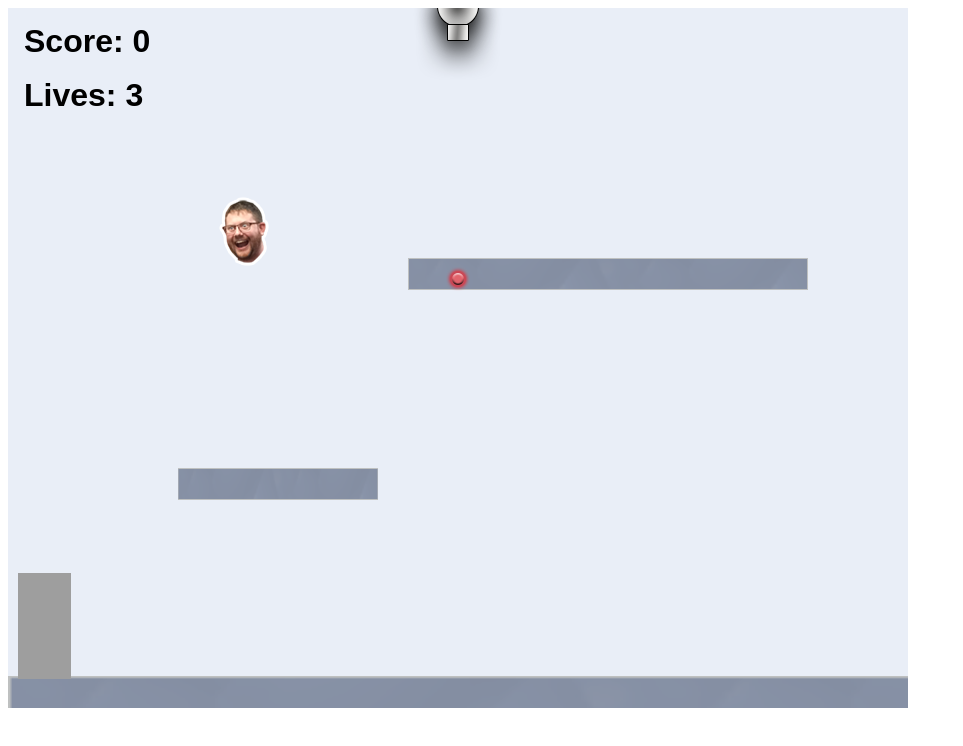
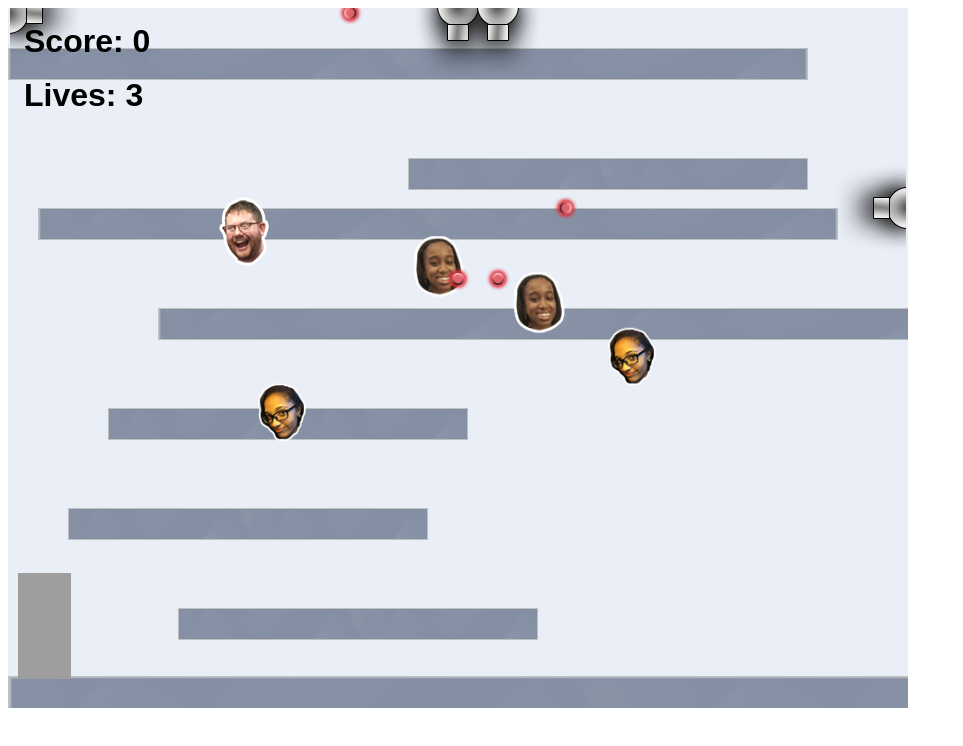
Before and after one commit to ACarr345/ACarr345.github.io, a website: page projects/platformer/index.html in a window 1280 px wide. Shown: the whole page, without its empty margins (0-963 px from the left). Drawn offline with Linux system fonts and the light colour scheme; animation ran at ten frames a second.

Commit message:
add platforms and collectables to game

```diff
--- a/projects/platformer/js/init/cannon.js
+++ b/projects/platformer/js/init/cannon.js
@@ -28,7 +28,9 @@
 
         // example:
         createCannon("top", 450);
-
+        createCannon("left", 5);
+        createCannon("right", 200);
+        createCannon("top", 490);
 
         // ALL YOUR CODE GOES ABOVE HERE ///////////////////////////////////////
         ////////////////////////////////////////////////////////////////////////
--- a/projects/platformer/js/init/collectable.js
+++ b/projects/platformer/js/init/collectable.js
@@ -38,6 +38,10 @@
 
         // example:
         createCollectable(type.steve, 200, 170, 6, 0.7);
+        createCollectable(type.grace, 500, 250, 5, 0.9);
+        createCollectable(type.grace, 400, 200, 10, 0.4)
+        createCollectable(type.kennedi,600,300,7, 0.5);
+        createCollectable(type.kennedi,250, 350, 9, 0.4);
 
 
 
--- a/projects/platformer/js/init/platform.js
+++ b/projects/platformer/js/init/platform.js
@@ -37,9 +37,13 @@
         createPlatform(0, game.world.height - 32, 3, 2);    // DO NOT DELETE
 
         // example:
-        createPlatform(400, 250);
-        createPlatform(170, 460, 0.5);
-
+        createPlatform(400, 150);
+        createPlatform(170, 600, 0.9);
+        createPlatform(60, 500, 0.9)
+        createPlatform(100,400,0.9)
+        createPlatform(150,300,2)
+        createPlatform(30,200,2)
+        createPlatform(0,40,2)
         // ALL YOUR CODE GOES ABOVE HERE ///////////////////////////////////////
         ////////////////////////////////////////////////////////////////////////
     }
```
Also changed, not shown: portfolio.html (+2 -2 lines).
